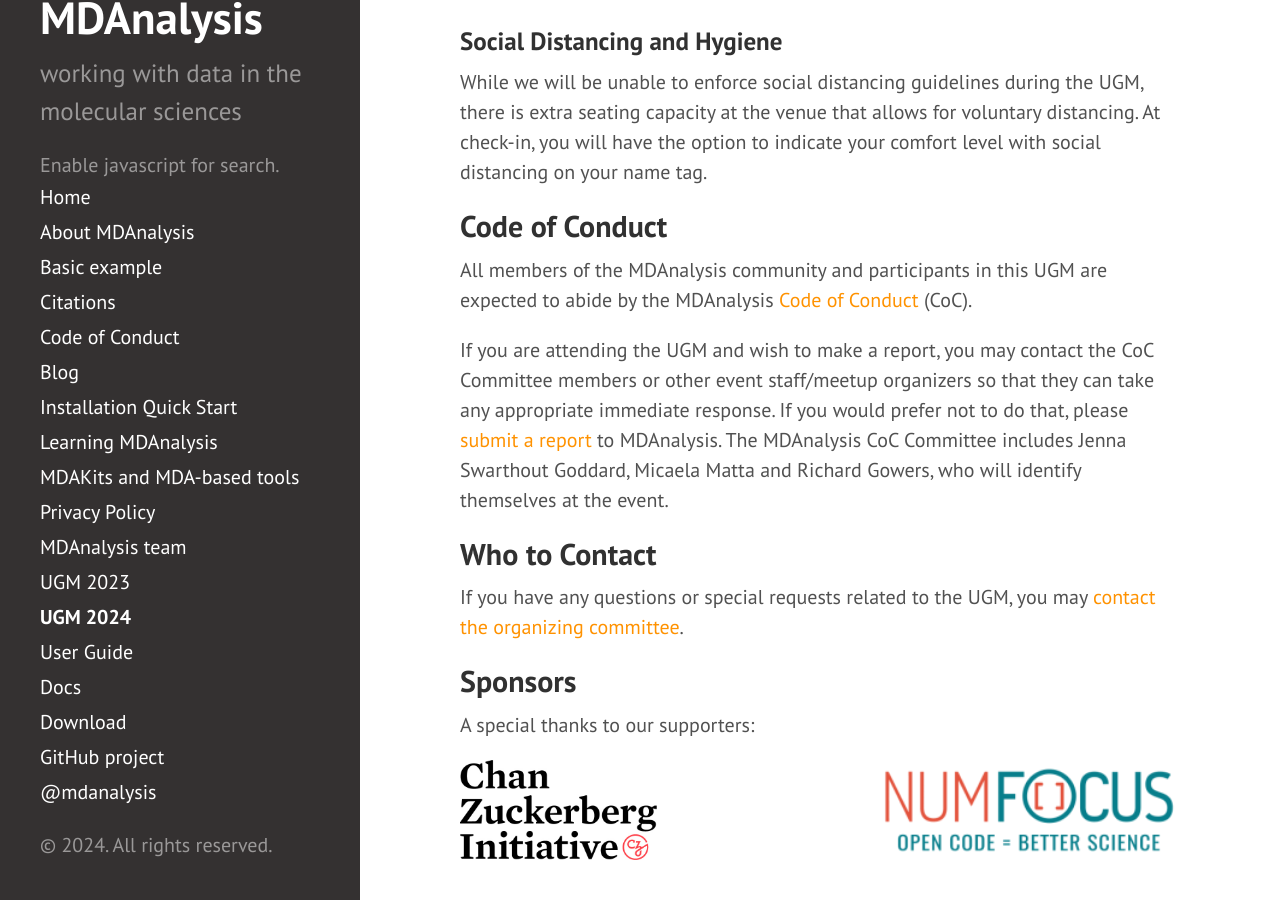
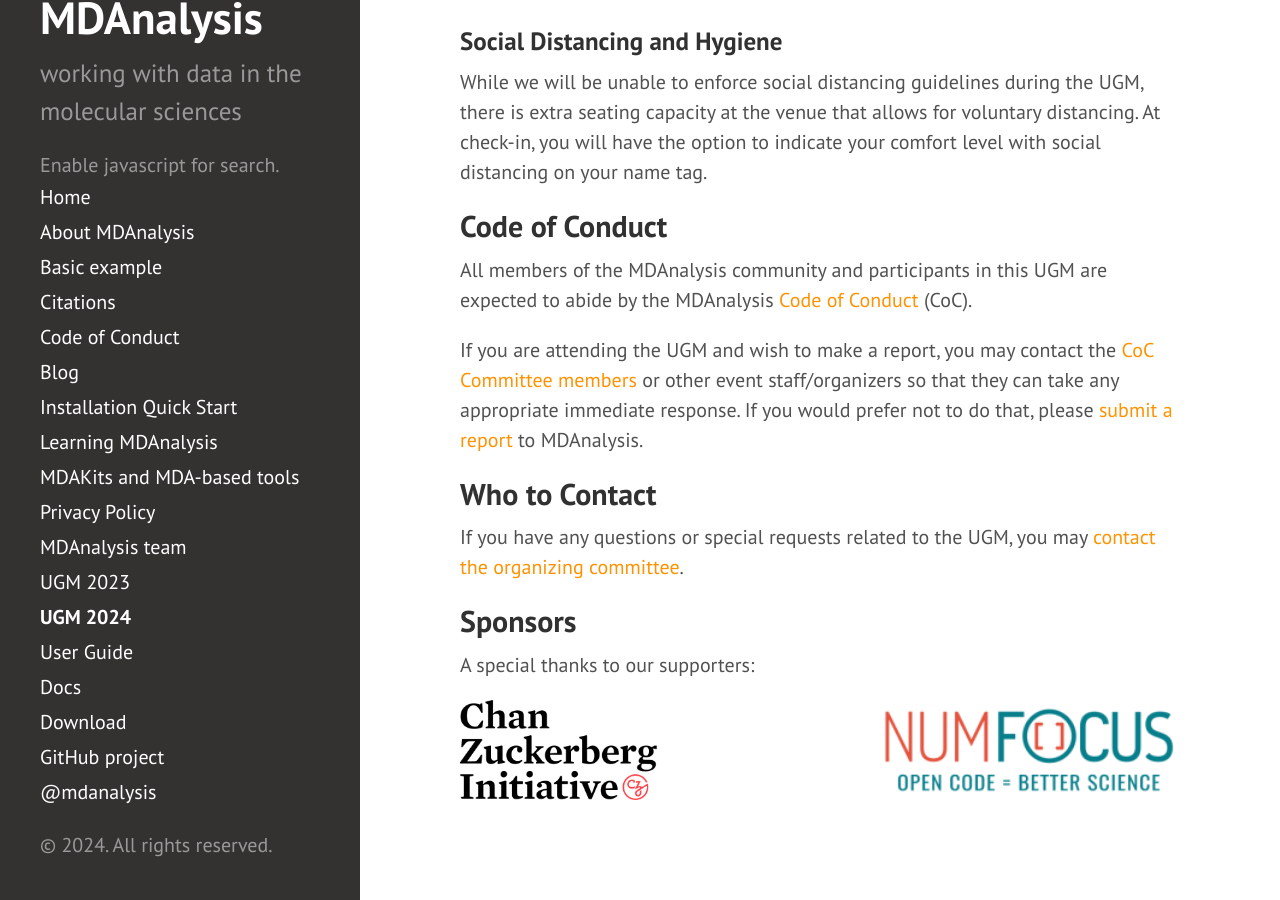
Before and after one commit to MDAnalysis/MDAnalysis.github.io, a Jekyll site: the page built from pages/ugm2024.md, in a window 1280 px wide and 900 px high, scrolled down 2389 px. Built offline with Jekyll 4.4.1, drawn with Linux system fonts in a browser that asks for light colours; comment, search, counter and statistics services are not loaded.

Commit message:
Link CoC committee to roles on 'MDAnalysis team' page

```diff
--- a/pages/ugm2024.md
+++ b/pages/ugm2024.md
@@ -54,7 +54,7 @@ While we will be unable to enforce social distancing guidelines during the UGM,
 ## Code of Conduct
 All members of the MDAnalysis community and participants in this UGM are expected to abide by the MDAnalysis [Code of Conduct][coc] (CoC).
 
-If you are attending the UGM and wish to make a report, you may contact the CoC Committee members or other event staff/meetup organizers so that they can take any appropriate immediate response. If you would prefer not to do that, please [submit a report][coc_report] to MDAnalysis. The MDAnalysis CoC Committee includes Jenna Swarthout Goddard, Micaela Matta and Richard Gowers, who will identify themselves at the event.
+If you are attending the UGM and wish to make a report, you may contact the [CoC Committee members](https://www.mdanalysis.org/pages/team/#roles) or other event staff/organizers so that they can take any appropriate immediate response. If you would prefer not to do that, please [submit a report][coc_report] to MDAnalysis.
 
 ## Who to Contact
 If you have any questions or special requests related to the UGM, you may [contact the organizing committee][ugm_email].
```
